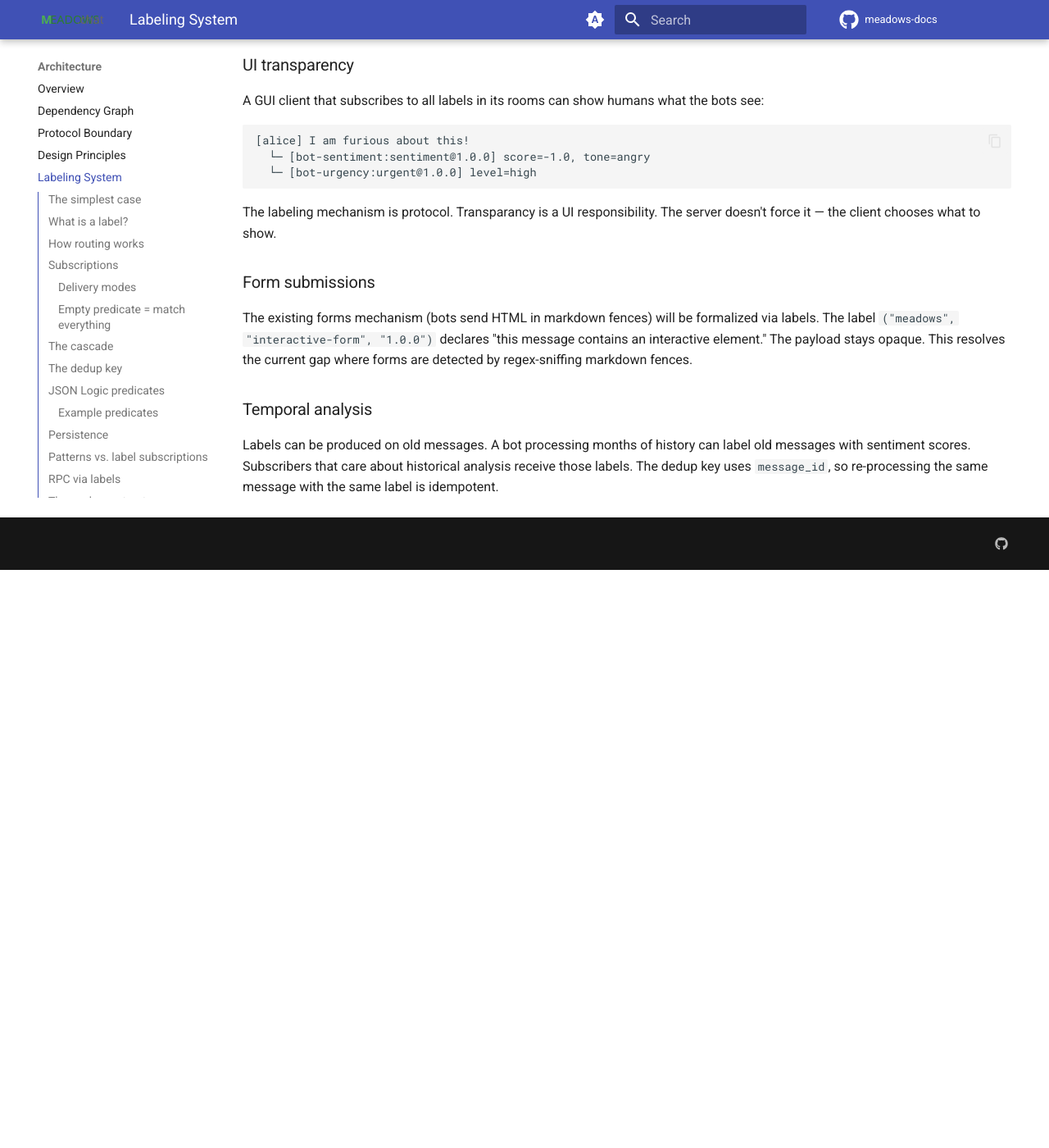
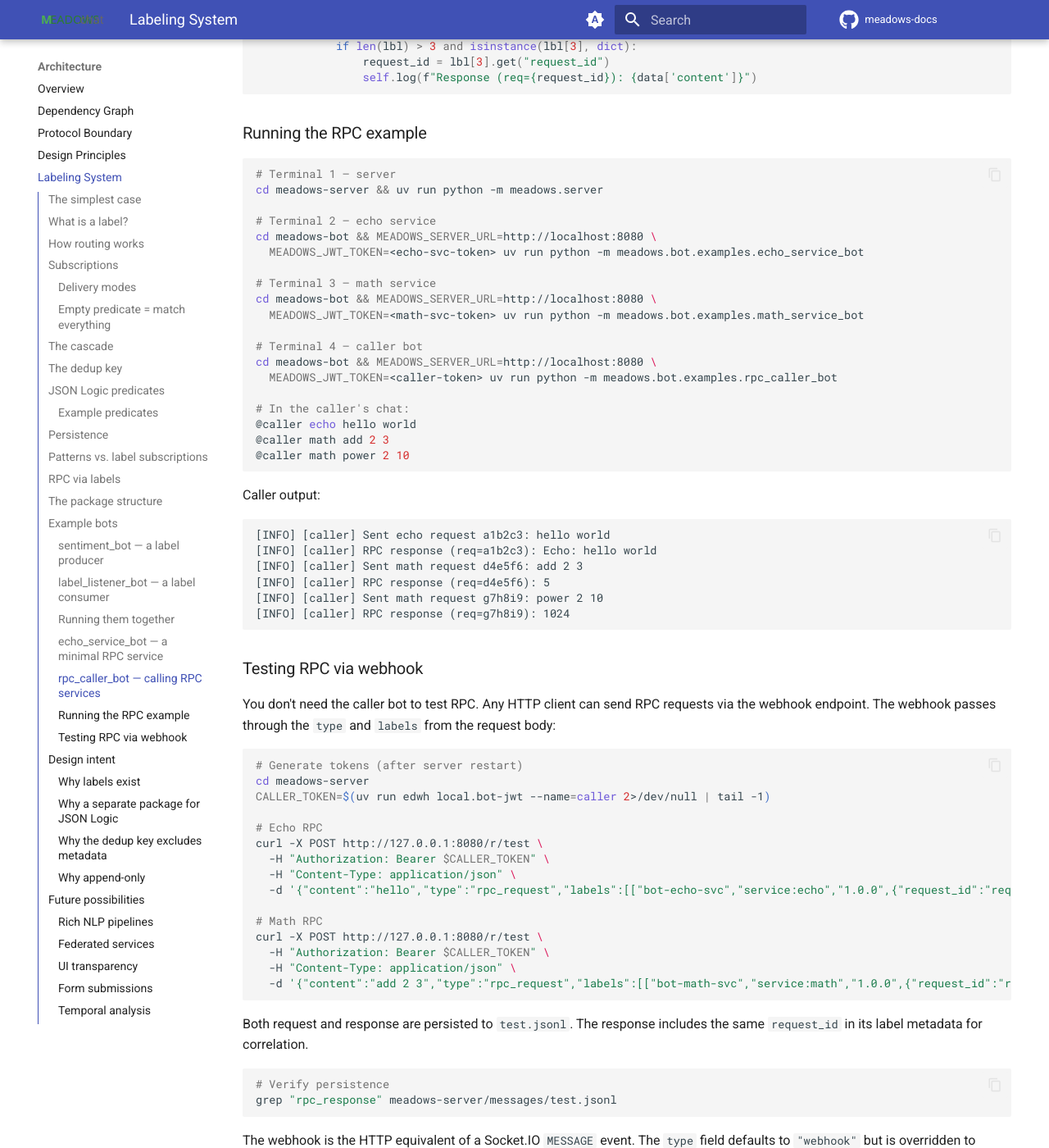
Before and after one commit to remcoboerma/meadows-docs, an MkDocs documentation site: the page built from docs/docs/architecture/labeling.md, in a window 1280 px wide and 1400 px high, scrolled down 10970 px. Shown: the whole window at 82% size. Built offline with MkDocs 1.6.1 and Material for MkDocs 9.7.7, drawn with Linux system fonts in a browser that asks for light colours; comment, search, counter and statistics services are not loaded; before the commit the page ends 11665 px from its top, so only the background shows below that; some of the changed text lies outside the part shown.

Commit message:
docs: update labeling docs with webhook RPC and persistence details
- emit_rpc_response examples now show group_id parameter
- Added 'Testing RPC via webhook' section with curl examples
- Updated persistence section to document RPC request/response in same JSONL

````diff
--- a/docs/docs/architecture/labeling.md
+++ b/docs/docs/architecture/labeling.md
@@ -186,6 +186,13 @@
 {"event":"label_assigned","labels":[{"origin":"bot-sentiment","label":"sentiment","semver":"1.0.0","metadata":{"score":-1.0,"tone":"angry"}}],"target_msg_id":"1783...","applied_by":"bot-sentiment"}
 ```
 
+RPC requests and responses are both persisted to the same group's JSONL file. The response's `group_id` matches the request's `group_id` — service bots propagate it from the incoming request. This keeps the full RPC conversation in one place:
+
+```
+{"type":"rpc_request","content":"add 2 3","labels":[["bot-math-svc","service:math","1.0.0",{"request_id":"req-001"}]],...}
+{"type":"rpc_response","content":"5","labels":[["bot-math-svc","service:math-response","1.0.0",{"request_id":"req-001"}]],...}
+```
+
 The server never merges `MESSAGE` and `LABEL_ASSIGNED` records — they are distinct. `FETCH_MESSAGES` returns both.
 
 Auto-room-labels are **not** persisted. The room is already in the filename.
@@ -333,6 +340,146 @@
 [INFO] [listener] ANGER ALERT on msg 1783...: score=-1.0, tone=angry
 ```
 
+### echo_service_bot — a minimal RPC service
+
+This bot offers an echo service via RPC. It subscribes to its service label and responds to requests:
+
+```python
+class EchoServiceBot(BaseBot):
+    BOT_NAME = "echo-svc"
+
+    def __init__(self, **kwargs):
+        super().__init__(**kwargs)
+        self.client.on(EventName.MESSAGE, self._on_rpc_request)
+
+    def _on_rpc_request(self, data):
+        if data.get("type") != MessageType.RPC_REQUEST.value:
+            return
+        # Extract request_id from label metadata
+        request_id = None
+        for lbl in data.get("labels", []):
+            if len(lbl) > 3 and isinstance(lbl[3], dict):
+                request_id = lbl[3].get("request_id")
+                if request_id:
+                    break
+        # Echo back with same request_id, persisted to the same group
+        self.emit_rpc_response(
+            request_id=request_id,
+            content=f"Echo: {data['content']}",
+            origin="bot-echo-svc",
+            service_label="service:echo-response",
+            group_id=data.get("group_id", "general"),
+        )
+
+if __name__ == "__main__":
+    bot = EchoServiceBot()
+    bot.register_label_subscription(
+        "echo-service",
+        {"and": [
+            {"regex_match": [{"var": "label"}, "^service:echo$"]},
+            {"semver_match": [">=1.0.0", {"var": "semver"}]},
+        ]},
+        scope="global",
+        deliver="message_only",
+    )
+    bot.connect()
+```
+
+### rpc_caller_bot — calling RPC services
+
+This bot calls the echo and math services and displays results:
+
+```python
+class RPCCallerBot(BaseBot):
+    BOT_NAME = "caller"
+
+    def handle(self, command, args, raw_args, message, thread_context):
+        if command == "echo":
+            text = self.extract_quoted_string(args)
+            # emit_rpc_request returns a request_id for correlation
+            request_id = self.emit_rpc_request(
+                service_label="service:echo",
+                content=text,
+                origin="bot-echo-svc",
+            )
+            return None  # Response arrives asynchronously
+
+    def _on_rpc_response(self, data):
+        if data.get("type") != MessageType.RPC_RESPONSE.value:
+            return
+        # Extract request_id for correlation
+        for lbl in data.get("labels", []):
+            if len(lbl) > 3 and isinstance(lbl[3], dict):
+                request_id = lbl[3].get("request_id")
+                self.log(f"Response (req={request_id}): {data['content']}")
+```
+
+### Running the RPC example
+
+```bash
+# Terminal 1 — server
+cd meadows-server && uv run python -m meadows.server
+
+# Terminal 2 — echo service
+cd meadows-bot && MEADOWS_SERVER_URL=http://localhost:8080 \
+  MEADOWS_JWT_TOKEN=<echo-svc-token> uv run python -m meadows.bot.examples.echo_service_bot
+
+# Terminal 3 — math service
+cd meadows-bot && MEADOWS_SERVER_URL=http://localhost:8080 \
+  MEADOWS_JWT_TOKEN=<math-svc-token> uv run python -m meadows.bot.examples.math_service_bot
+
+# Terminal 4 — caller bot
+cd meadows-bot && MEADOWS_SERVER_URL=http://localhost:8080 \
+  MEADOWS_JWT_TOKEN=<caller-token> uv run python -m meadows.bot.examples.rpc_caller_bot
+
+# In the caller's chat:
+@caller echo hello world
+@caller math add 2 3
+@caller math power 2 10
+```
+
+Caller output:
+
+```
+[INFO] [caller] Sent echo request a1b2c3: hello world
+[INFO] [caller] RPC response (req=a1b2c3): Echo: hello world
+[INFO] [caller] Sent math request d4e5f6: add 2 3
+[INFO] [caller] RPC response (req=d4e5f6): 5
+[INFO] [caller] Sent math request g7h8i9: power 2 10
+[INFO] [caller] RPC response (req=g7h8i9): 1024
+```
+
+### Testing RPC via webhook
+
+You don't need the caller bot to test RPC. Any HTTP client can send RPC requests via the webhook endpoint. The webhook passes through the `type` and `labels` from the request body:
+
+```bash
+# Generate tokens (after server restart)
+cd meadows-server
+CALLER_TOKEN=$(uv run edwh local.bot-jwt --name=caller 2>/dev/null | tail -1)
+
+# Echo RPC
+curl -X POST http://127.0.0.1:8080/r/test \
+  -H "Authorization: Bearer $CALLER_TOKEN" \
+  -H "Content-Type: application/json" \
+  -d '{"content":"hello","type":"rpc_request","labels":[["bot-echo-svc","service:echo","1.0.0",{"request_id":"req-001"}]]}'
+
+# Math RPC
+curl -X POST http://127.0.0.1:8080/r/test \
+  -H "Authorization: Bearer $CALLER_TOKEN" \
+  -H "Content-Type: application/json" \
+  -d '{"content":"add 2 3","type":"rpc_request","labels":[["bot-math-svc","service:math","1.0.0",{"request_id":"req-002"}]]}'
+```
+
+Both request and response are persisted to `test.jsonl`. The response includes the same `request_id` in its label metadata for correlation.
+
+```bash
+# Verify persistence
+grep "rpc_response" meadows-server/messages/test.jsonl
+```
+
+The webhook is the HTTP equivalent of a Socket.IO `MESSAGE` event. The `type` field defaults to `"webhook"` but is overridden to `rpc_request` or `rpc_response` when specified. Labels are passed through to the label-routing pipeline.
+
 ## Design intent
 
 ### Why labels exist
````
